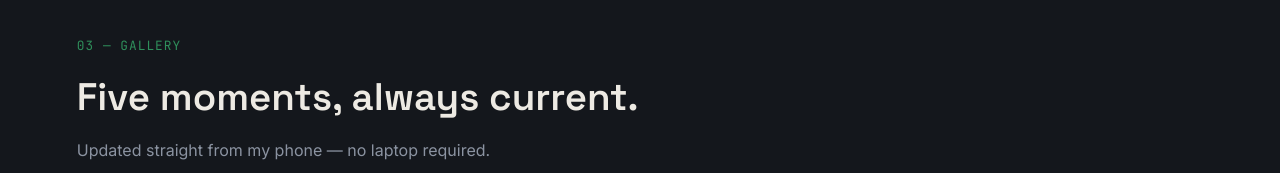
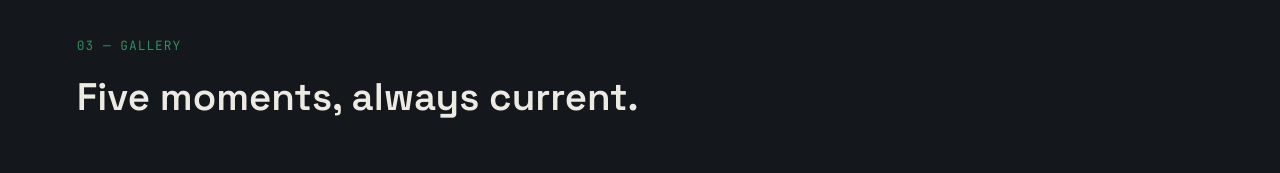
Before and after one commit to shem50018-hub/kyalodiaries-portfolio, a website: page index.html in a window 1280 px wide. Shown: the part 2560-2733 px from the top of the page. Drawn offline with Linux system fonts and the light colour scheme.

Commit message:
Remove gallery subtext

```diff
--- a/index.html
+++ b/index.html
@@ -752,7 +752,7 @@
     <div class="section-head">
       <div class="kicker">03 — GALLERY</div>
       <h2>Five moments, always current.</h2>
-      <p class="section-sub">Updated straight from my phone — no laptop required.</p>
+      <p class="section-sub"></p>
     </div>
     <div class="gallery-grid" id="galleryGrid">
       <!-- 5 fixed slots, filled by JS -->
```
